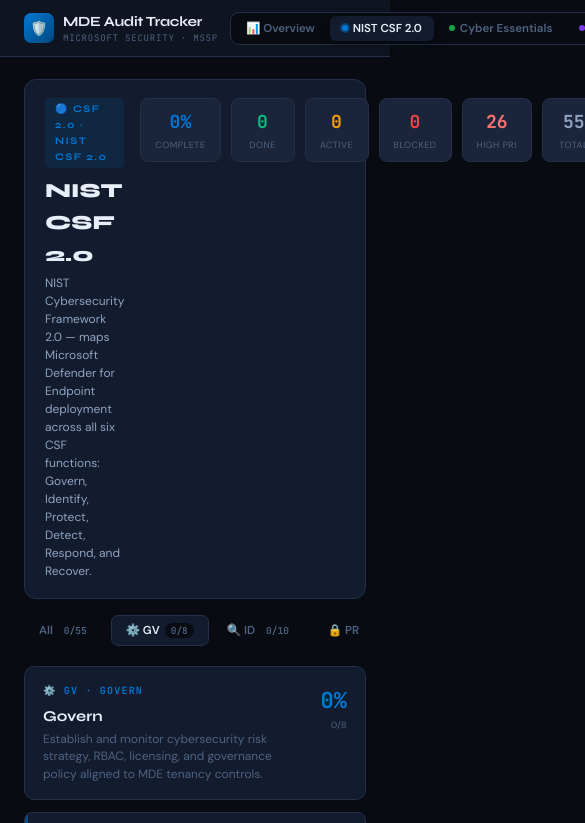
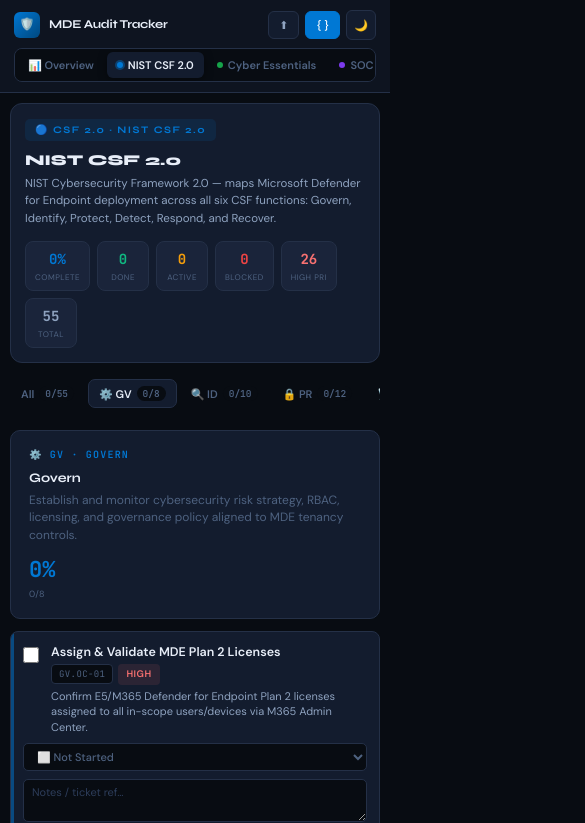
Before and after one commit to josamontiel/MDE-Multi-Framework-Dashboard, a plain HTML site: page index.html in a window 390 px wide. Both pictures are taken after a click on the button "NIST CSF 2.0". Shown: the top 823 px of the page, 585 px wide, since content can reach past the window. Drawn offline with Linux system fonts and the light colour scheme.

Commit message:
Made it more mobile friendly
Mobile friendly

```diff
--- a/index.html
+++ b/index.html
@@ -368,6 +368,168 @@
 
 /* ── UTIL ── */
 .hidden{display:none!important}
+
+/* ══════════════════════════════════════
+   RESPONSIVE — TABLET  (≤900px)
+══════════════════════════════════════ */
+@media (max-width: 900px) {
+  /* Shrink fw-switcher labels */
+  .fw-btn { padding: 5px 9px; font-size: 11px; }
+  .fw-view-stats { flex-wrap: wrap; }
+  .fw-stat-pill { min-width: 54px; padding: 7px 10px; }
+  .fw-stat-pill-val { font-size: 15px; }
+  /* Cross table scrollable */
+  .cross-table-wrap { overflow-x: auto; -webkit-overflow-scrolling: touch; }
+  table.cross-tbl { min-width: 640px; }
+}
+
+/* ══════════════════════════════════════
+   RESPONSIVE — MOBILE  (≤768px)
+══════════════════════════════════════ */
+@media (max-width: 768px) {
+
+  /* ── Header: two-row layout ── */
+  .hdr {
+    flex-wrap: wrap;
+    height: auto;
+    padding: 10px 14px 0 14px;
+    gap: 8px;
+    align-items: center;
+  }
+  .hdr-logo { flex: 1; min-width: 0; }
+  .hdr-right { flex-shrink: 0; }
+  /* Hide subtitle on small screens */
+  .hdr-sub { display: none; }
+  /* Switcher fills full width on its own row */
+  .fw-switcher {
+    order: 3;
+    width: 100%;
+    overflow-x: auto;
+    -webkit-overflow-scrolling: touch;
+    scrollbar-width: none;
+    border-radius: 8px;
+    margin-bottom: 10px;
+    flex-shrink: 0;
+  }
+  .fw-switcher::-webkit-scrollbar { display: none; }
+  .fw-btn { padding: 6px 10px; font-size: 11px; flex-shrink: 0; }
+
+  /* ── Main padding ── */
+  .main { padding: 12px 12px 56px; }
+
+  /* ── Overview page ── */
+  .ov-page-title { font-size: 16px; }
+  .fw-cards { grid-template-columns: 1fr; gap: 10px; }
+  .fw-card { padding: 16px; }
+  .fw-card-pct { font-size: 22px; }
+
+  /* Cross-framework comparison table: horizontal scroll */
+  .cross-table-wrap { overflow-x: auto; -webkit-overflow-scrolling: touch; }
+  table.cross-tbl { min-width: 580px; }
+
+  /* ── Framework view header: stack vertically ── */
+  .fw-view-header {
+    flex-direction: column;
+    gap: 14px;
+    padding: 14px 14px;
+  }
+  .fw-view-name { font-size: 16px; }
+  .fw-view-desc { font-size: 11.5px; }
+  .fw-view-stats {
+    justify-content: flex-start;
+    flex-wrap: wrap;
+    gap: 7px;
+  }
+  .fw-stat-pill { min-width: 52px; padding: 6px 9px; }
+  .fw-stat-pill-val { font-size: 14px; }
+  .fw-stat-pill-label { font-size: 8px; }
+
+  /* ── Category header: stack on very small ── */
+  .cat-hdr { flex-direction: column; gap: 8px; }
+  .cat-hdr-pct { text-align: left; }
+  .cat-hdr-title { font-size: 13px; }
+
+  /* ── Category tabs: scrollable strip ── */
+  .cat-tabs {
+    flex-wrap: nowrap;
+    overflow-x: auto;
+    -webkit-overflow-scrolling: touch;
+    scrollbar-width: none;
+    padding-bottom: 6px;
+  }
+  .cat-tabs::-webkit-scrollbar { display: none; }
+  .cat-tab { padding: 6px 10px; font-size: 11px; flex-shrink: 0; }
+
+  /* ── Task rows: mobile 2-col grid ── */
+  .task {
+    grid-template-columns: 20px 1fr;
+    gap: 8px;
+    padding: 12px 12px;
+  }
+  /* Checkbox: row 1, col 1 */
+  .task-cb { grid-column: 1; grid-row: 1; margin-top: 3px; }
+  /* Task body: row 1, col 2 */
+  .task-body { grid-column: 2; grid-row: 1; }
+  /* Status select: full-width row 2 */
+  .task > select.task-status {
+    grid-column: 1 / -1;
+    grid-row: 2;
+    min-width: 0;
+    width: 100%;
+  }
+  /* Standalone priority badge: hide (already shown inside task-tags) */
+  .task > .pbadge { display: none; }
+  /* Notes textarea: full-width row 3 */
+  .task > textarea.task-notes {
+    grid-column: 1 / -1;
+    grid-row: 3;
+    min-width: 0;
+    max-width: 100%;
+    width: 100%;
+  }
+
+  /* ── Modals: full-width on mobile ── */
+  .modal {
+    width: 96%;
+    padding: 18px 16px;
+    border-radius: 10px;
+  }
+  .modal-title { font-size: 14px; }
+  .exp-grid { grid-template-columns: 1fr; gap: 8px; }
+  .modal-footer { flex-wrap: wrap; gap: 6px; }
+  .modal-footer .btn { flex: 1; justify-content: center; }
+
+  /* ── Toast: full width ── */
+  .toast {
+    left: 12px;
+    right: 12px;
+    bottom: 16px;
+    justify-content: center;
+  }
+
+  /* ── Export/JSON header buttons: compact ── */
+  .btn { padding: 6px 10px; font-size: 11px; }
+  .btn-icon { width: 30px; height: 30px; }
+}
+
+/* ══════════════════════════════════════
+   RESPONSIVE — SMALL MOBILE  (≤480px)
+══════════════════════════════════════ */
+@media (max-width: 480px) {
+  .hdr-brand { font-size: 12px; }
+  .hdr-logo-icon { width: 26px; height: 26px; font-size: 12px; border-radius: 6px; }
+  /* Collapse Export + JSON buttons to icons only */
+  .btn-label { display: none; }
+  .main { padding: 10px 10px 56px; }
+  .fw-view-name { font-size: 15px; }
+  .ov-page-title { font-size: 15px; }
+  .task-name { font-size: 12.5px; }
+  .task-desc { font-size: 11px; }
+  .fw-card-name { font-size: 14px; }
+  /* Tighten stat row on overview cards */
+  .fw-stat-row { gap: 8px; }
+  .fw-stat-val { font-size: 13px; }
+}
 </style>
 </head>
 <body>
@@ -385,8 +547,8 @@
     <div class="fw-switcher" id="fwSwitcher"></div>
 
     <div class="hdr-right">
-      <button class="btn" onclick="openExport()">⬆ Export</button>
-      <button class="btn btn-accent" id="jsonBtn" onclick="openJSON()">{ } JSON</button>
+      <button class="btn" onclick="openExport()">⬆ <span class="btn-label">Export</span></button>
+      <button class="btn btn-accent" id="jsonBtn" onclick="openJSON()">{ } <span class="btn-label">JSON</span></button>
       <button class="btn btn-icon" id="themeBtn" onclick="toggleTheme()">🌙</button>
     </div>
   </div>
```
